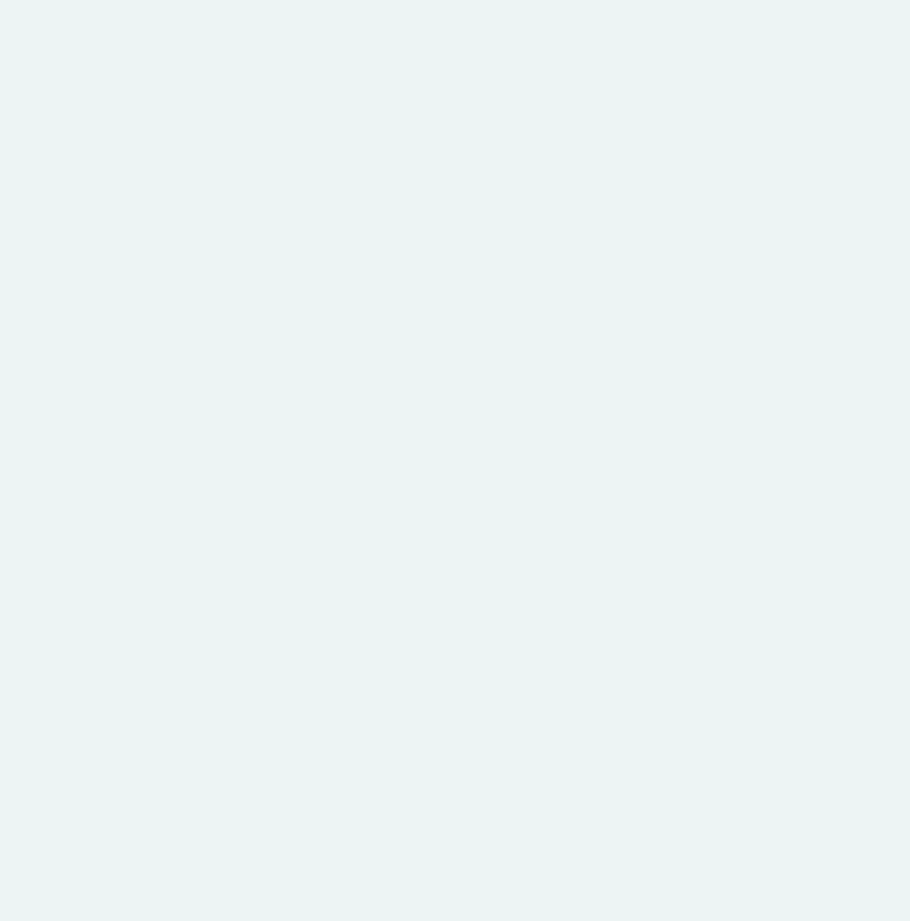
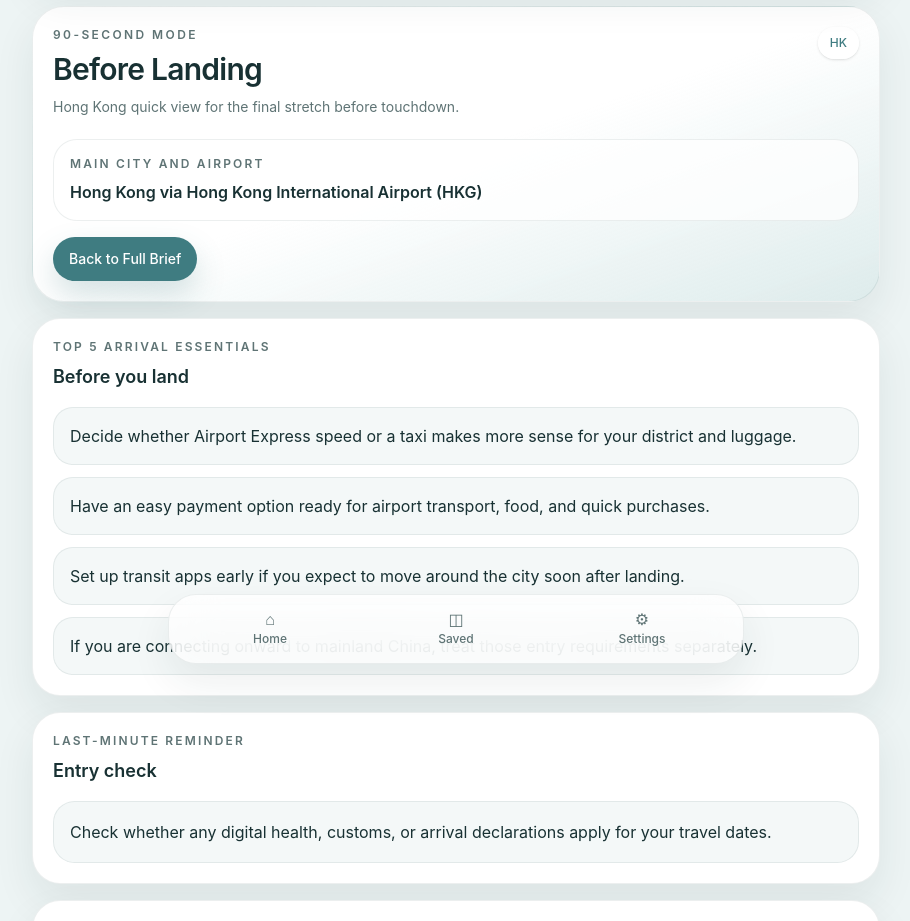
Before and after one commit to oli-deacon/landing-brief, a React (Vite) app: page /country/hk/landing in a window 1280 px wide. Before the commit this address had no page. Shown: the part 120-1041 px from the top of the page, without its empty margins (184-1094 px from the left). Before the commit the page ends 800 px from the top, so only its background shows below. Built offline with nearby package versions, Linux system fonts and the light colour scheme.

Commit message:
Add before landing mode

```diff
--- a/src/components/country-header.tsx
+++ b/src/components/country-header.tsx
@@ -1,9 +1,12 @@
+import type { ReactNode } from "react";
+
 type CountryHeaderProps = {
   countryName: string;
   mainCity: string;
   primaryAirport: string;
   lastReviewedDate: string;
   disclaimer: string;
+  action?: ReactNode;
 };
 
 export function CountryHeader({
@@ -11,7 +14,8 @@ export function CountryHeader({
   mainCity,
   primaryAirport,
   lastReviewedDate,
-  disclaimer
+  disclaimer,
+  action
 }: CountryHeaderProps) {
   return (
     <section className="rounded-[2rem] border border-border-soft bg-linear-to-br from-white via-white to-accent-soft/70 p-5 shadow-card">
@@ -30,6 +34,8 @@ export function CountryHeader({
         </div>
       </div>
 
+      {action ? <div className="mt-4">{action}</div> : null}
+
       <div className="mt-5 grid gap-3 sm:grid-cols-2">
         <div className="rounded-[1.5rem] border border-border-soft bg-white/70 p-4">
           <p className="text-xs font-semibold uppercase tracking-[0.18em] text-text-muted">
--- a/src/pages/country-brief-page.tsx
+++ b/src/pages/country-brief-page.tsx
@@ -57,6 +57,14 @@ export function CountryBriefPage() {
         primaryAirport={brief.primaryAirport}
         lastReviewedDate={brief.lastReviewedDate}
         disclaimer={brief.disclaimer}
+        action={
+          <Link
+            to={`/country/${brief.countryCode}/landing`}
+            className="inline-flex items-center rounded-full bg-accent px-4 py-3 text-sm font-medium text-white shadow-[0_14px_30px_rgba(63,124,129,0.22)] transition hover:brightness-105"
+          >
+            Before Landing
+          </Link>
+        }
       />
 
       <SectionNav items={sectionNavItems} />
--- /dev/null
+++ b/src/pages/country-landing-page.tsx
@@ -0,0 +1,174 @@
+import { Link, useParams } from "react-router-dom";
+
+import { SectionShell } from "../components/section-shell";
+import { getCountryByCode } from "../data/countries";
+
+function takeFirstSentence(value: string) {
+  const match = value.match(/^[^.?!]+[.?!]/);
+
+  return match ? match[0] : value;
+}
+
+export function CountryLandingPage() {
+  const { countryCode = "" } = useParams();
+  const brief = getCountryByCode(countryCode);
+
+  if (!brief) {
+    return (
+      <>
+        <section className="space-y-2 px-1">
+          <h1 className="text-3xl font-semibold tracking-tight text-text-main">
+            Before Landing not found
+          </h1>
+          <p className="max-w-xl text-sm leading-6 text-text-muted">
+            There is no country summary available for that route yet.
+          </p>
+        </section>
+        <SectionShell id="landing-not-found" title="Back to brief">
+          <Link
+            to="/"
+            className="inline-flex rounded-full bg-accent px-4 py-3 text-sm font-medium text-white"
+          >
+            Back to Home
+          </Link>
+        </SectionShell>
+      </>
+    );
+  }
+
+  const bestAirportOption = brief.airportToCity.options[0];
+  const topArrivalEssentials = brief.arrivalEssentials.slice(0, 5);
+  const entryReminder = takeFirstSentence(brief.entryRequirements.arrivalCardOrDeclaration);
+  const paymentNote = `${brief.moneyAndPayments.cardAcceptance} ${brief.moneyAndPayments.cashNotes}`;
+  const foodAndWaterNote = `Tap water: ${brief.foodAndPracticalities.tapWater} ${brief.foodAndPracticalities.commonFoodTips}`;
+  const businessHeadline = brief.businessEtiquette.summary;
+
+  return (
+    <>
+      <section className="rounded-[2rem] border border-border-soft bg-linear-to-br from-white via-white to-accent-soft/70 p-5 shadow-card">
+        <div className="flex items-start justify-between gap-4">
+          <div>
+            <p className="text-xs font-semibold uppercase tracking-[0.2em] text-text-muted">
+              90-second mode
+            </p>
+            <h1 className="mt-2 text-3xl font-semibold tracking-tight text-text-main">
+              Before Landing
+            </h1>
+            <p className="mt-2 text-sm leading-6 text-text-muted">
+              {brief.countryName} quick view for the final stretch before touchdown.
+            </p>
+          </div>
+          <span className="rounded-full bg-white/90 px-3 py-2 text-xs font-medium text-accent shadow-sm">
+            {brief.countryCode.toUpperCase()}
+          </span>
+        </div>
+
+        <div className="mt-5 rounded-[1.5rem] border border-border-soft bg-white/75 p-4">
+          <p className="text-xs font-semibold uppercase tracking-[0.18em] text-text-muted">
+            Main city and airport
+          </p>
+          <p className="mt-2 text-base font-semibold text-text-main">
+            {brief.capitalOrMainCity} via {brief.primaryAirport}
+          </p>
+        </div>
+
+        <Link
+          to={`/country/${brief.countryCode}`}
+          className="mt-4 inline-flex items-center rounded-full bg-accent px-4 py-3 text-sm font-medium text-white shadow-[0_14px_30px_rgba(63,124,129,0.22)] transition hover:brightness-105"
+        >
+          Back to Full Brief
+        </Link>
+      </section>
+
+      <SectionShell id="before-you-land" title="Before you land" eyebrow="Top 5 arrival essentials">
+        <ul className="space-y-3">
+          {topArrivalEssentials.map((item) => (
+            <li
+              key={item}
+              className="rounded-[1.25rem] border border-border-soft bg-surface-muted/35 px-4 py-4 text-base leading-6 text-text-main"
+            >
+              {item}
+            </li>
+          ))}
+        </ul>
+      </SectionShell>
+
+      <SectionShell id="entry-check" title="Entry check" eyebrow="Last-minute reminder">
+        <div className="rounded-[1.35rem] border border-border-soft bg-surface-muted/35 p-4">
+          <p className="text-base leading-7 text-text-main">{entryReminder}</p>
+        </div>
+      </SectionShell>
+
+      <SectionShell id="best-way-into-city" title="Best way into city" eyebrow="Default first move">
+        <div className="rounded-[1.35rem] border border-border-soft bg-surface-muted/35 p-4">
+          <div className="flex flex-wrap items-start justify-between gap-3">
+            <div>
+              <h2 className="text-xl font-semibold text-text-main">{bestAirportOption.mode}</h2>
+              <p className="mt-1 text-sm text-text-muted">{bestAirportOption.bestFor}</p>
+            </div>
+            <div className="flex flex-wrap gap-2">
+              <span className="rounded-full bg-white px-3 py-2 text-xs font-medium text-accent">
+                {bestAirportOption.typicalTime}
+              </span>
+              <span className="rounded-full bg-accent-soft px-3 py-2 text-xs font-medium text-accent">
+                {bestAirportOption.typicalCost}
+              </span>
+            </div>
+          </div>
+          <p className="mt-4 text-sm leading-6 text-text-muted">{bestAirportOption.notes}</p>
+        </div>
+      </SectionShell>
+
+      <SectionShell id="money-and-payments" title="Money and payments" eyebrow="Spend quickly, safely">
+        <div className="rounded-[1.35rem] border border-border-soft bg-surface-muted/35 p-4">
+          <p className="text-xs font-semibold uppercase tracking-[0.16em] text-text-muted">
+            {brief.moneyAndPayments.currency}
+          </p>
+          <p className="mt-2 text-base leading-7 text-text-main">{paymentNote}</p>
+        </div>
+      </SectionShell>
+
+      <SectionShell id="food-and-water" title="Food and water" eyebrow="Practical first-hour note">
+        <div className="rounded-[1.35rem] border border-border-soft bg-surface-muted/35 p-4">
+          <p className="text-base leading-7 text-text-main">{foodAndWaterNote}</p>
+        </div>
+      </SectionShell>
+
+      <SectionShell id="meeting-etiquette" title="Meeting etiquette" eyebrow="If you are landing for work">
+        <div className="rounded-[1.35rem] border border-border-soft bg-surface-muted/35 p-4">
+          <p className="text-base leading-7 text-text-main">{businessHeadline}</p>
+        </div>
+      </SectionShell>
+
+      <SectionShell
+        id="emergency"
+        title="Emergency"
+        eyebrow="Keep handy"
+        action={
+          <span className="rounded-full bg-white px-3 py-1 text-xs font-medium text-accent">
+            Immediate
+          </span>
+        }
+      >
+        <div className="rounded-[1.5rem] border border-accent/15 bg-linear-to-br from-accent to-[#2f686c] p-5 text-white shadow-[0_20px_50px_rgba(47,104,108,0.28)]">
+          <p className="text-xs font-semibold uppercase tracking-[0.18em] text-white/70">
+            {brief.emergencyNumbers.label}
+          </p>
+          <p className="mt-3 text-5xl font-semibold tracking-tight">
+            {brief.emergencyNumbers.number}
+          </p>
+          <ul className="mt-4 space-y-2">
+            {brief.emergencyNumbers.notes.map((note) => (
+              <li
+                key={note}
+                className="rounded-[1rem] bg-white/10 px-3 py-3 text-sm leading-6 text-white/90"
+              >
+                {note}
+              </li>
+            ))}
+          </ul>
+        </div>
+      </SectionShell>
+    </>
+  );
+}
--- a/src/router.tsx
+++ b/src/router.tsx
@@ -2,6 +2,7 @@ import { createBrowserRouter } from "react-router-dom";
 
 import { AppShell } from "./components/app-shell";
 import { CountryBriefPage } from "./pages/country-brief-page";
+import { CountryLandingPage } from "./pages/country-landing-page";
 import { HomePage } from "./pages/home-page";
 import { SavedBriefsPage } from "./pages/saved-briefs-page";
 import { SettingsPage } from "./pages/settings-page";
@@ -20,6 +21,10 @@ export const router = createBrowserRouter([
         element: <CountryBriefPage />
       },
       {
+        path: "country/:countryCode/landing",
+        element: <CountryLandingPage />
+      },
+      {
         path: "saved",
         element: <SavedBriefsPage />
       },
```
